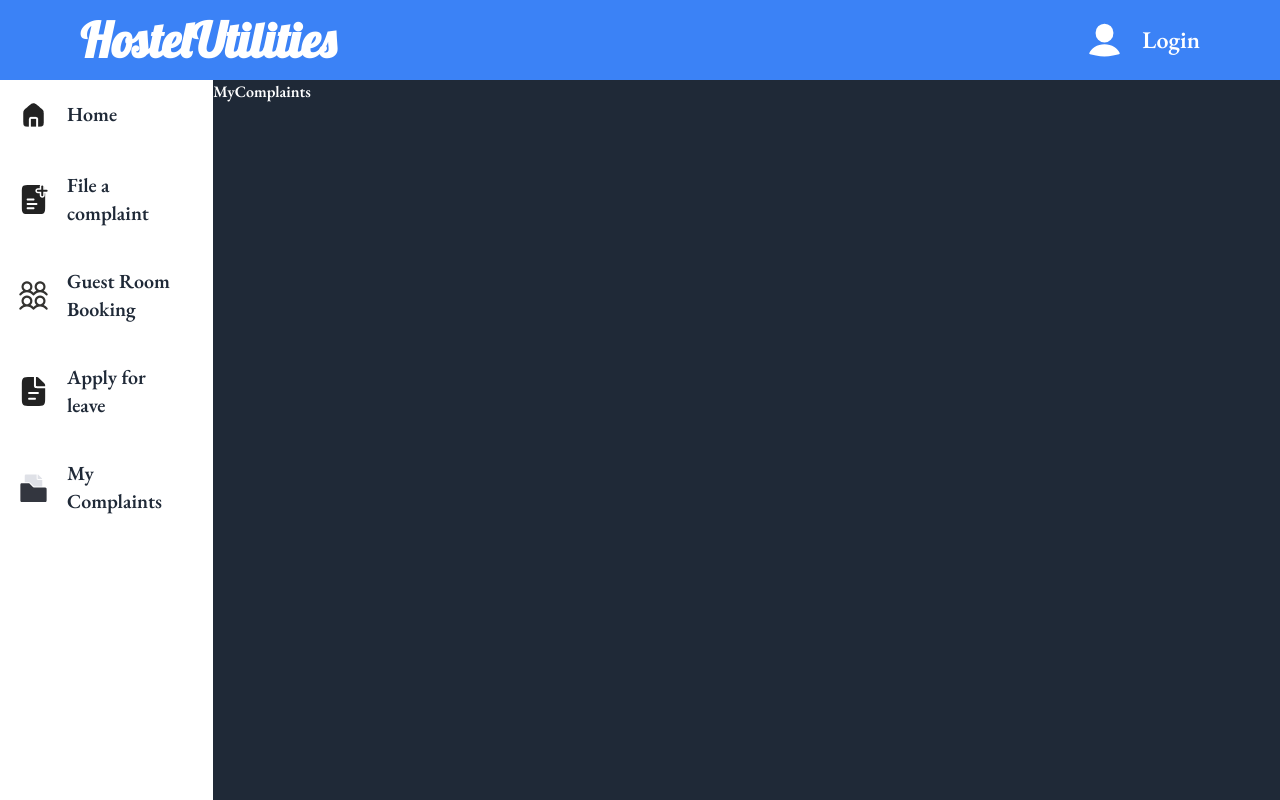
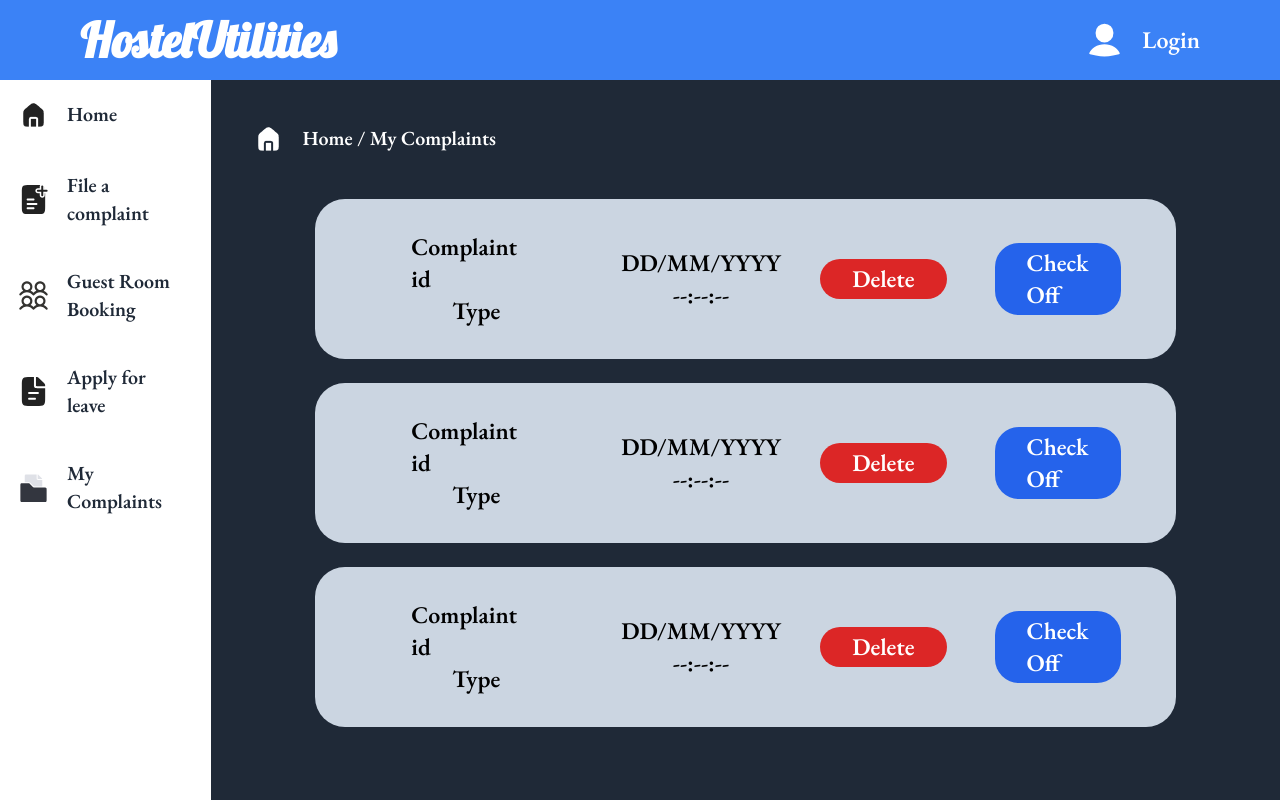
Before and after one commit to shreyashkatkar07/Hostel_Utilities, a React (Vite) app: page /mycomplaints in a window 1280 px wide. Built offline with nearby package versions, Linux system fonts and the light colour scheme.

Commit message:
added MyComplaints component

```diff
--- a/src/components/Home.jsx
+++ b/src/components/Home.jsx
@@ -52,7 +52,7 @@ const Home = () => {
                 <div className="px-6 py-4 h-full pt-[55px]">
                   <img src={mcomp} alt="mcomp" className=" h-[150px]" />
                 </div>
-                <div className="px-6  bg-[#f03a71] w-[100%] h-[50px] flex justify-center items-center text-white text-2xl">
+                <div className="px-6  bg-[#0bc1fb] w-[100%] h-[50px] flex justify-center items-center text-white text-2xl">
                   <p>My Complaints</p>
                 </div>
               </div>
--- a/src/components/MyComplaints.jsx
+++ b/src/components/MyComplaints.jsx
@@ -1,9 +1,78 @@
 import React from "react";
+import homeimg from "./../assets/svg/Home-white.png";
 
 const MyComplaints = () => {
   return (
     <>
-      <div className="w-[100%] bg-gray-800 text-white">MyComplaints</div>
+      <div className="w-[100%] bg-gray-800 text-white lg:p-8 p-1">
+        <div className="path p-2 flex items-center text-xl">
+          <img src={homeimg} alt="home" />
+          <p className="pl-4">Home / My Complaints</p>
+        </div>
+        {/* To be done through map */}
+        <div className="complaints lg:p-6 p-2 text-black lg:text-2xl flex items-center flex-col">
+          <div className="comp lg:w-[90%] w-[90%] bg-slate-300 rounded-[30px] lg:p-8 lg:px-14 p-4 px-7 py-4 my-3 flex justify-between items-center md:flex-row flex-col">
+            <div className="md:w-[60%] w-[100%] flex items-center ">
+              <div className="flex items-center justify-center flex-col lg:px-10 px-6">
+                <p className="">Complaint id</p>
+                <p className="">Type</p>
+              </div>
+              <div className="flex items-center justify-center flex-col lg:px-10 px-6">
+                <p className="">DD/MM/YYYY</p>
+                <p className="">--:--:--</p>
+              </div>
+            </div>
+            <div className="w-[40%] flex justify-center items-center lg:flex-row flex-row md:flex-col">
+              <div className="del flex justify-center items-center bg-red-600 text-white rounded-3xl px-8 py-1 my-1 mx-6">
+                <span>Delete</span>
+              </div>
+              <div className="chkof flex justify-center items-center bg-blue-600 text-white rounded-3xl px-8 py-1 my-1 mx-6">
+                <span>Check Off</span>
+              </div>
+            </div>
+          </div>
+          <div className="comp lg:w-[90%] w-[90%] bg-slate-300 rounded-[30px] lg:p-8 lg:px-14 p-4 px-7 py-4 my-3 flex justify-between items-center md:flex-row flex-col">
+            <div className="md:w-[60%] w-[100%] flex items-center ">
+              <div className="flex items-center justify-center flex-col lg:px-10 px-6">
+                <p className="">Complaint id</p>
+                <p className="">Type</p>
+              </div>
+              <div className="flex items-center justify-center flex-col lg:px-10 px-6">
+                <p className="">DD/MM/YYYY</p>
+                <p className="">--:--:--</p>
+              </div>
+            </div>
+            <div className="w-[40%] flex justify-center items-center lg:flex-row flex-row md:flex-col">
+              <div className="del flex justify-center items-center bg-red-600 text-white rounded-3xl px-8 py-1 my-1 mx-6">
+                <span>Delete</span>
+              </div>
+              <div className="chkof flex justify-center items-center bg-blue-600 text-white rounded-3xl px-8 py-1 my-1 mx-6">
+                <span>Check Off</span>
+              </div>
+            </div>
+          </div>
+          <div className="comp lg:w-[90%] w-[90%] bg-slate-300 rounded-[30px] lg:p-8 lg:px-14 p-4 px-7 py-4 my-3 flex justify-between items-center md:flex-row flex-col">
+            <div className="md:w-[60%] w-[100%] flex items-center ">
+              <div className="flex items-center justify-center flex-col lg:px-10 px-6">
+                <p className="">Complaint id</p>
+                <p className="">Type</p>
+              </div>
+              <div className="flex items-center justify-center flex-col lg:px-10 px-6">
+                <p className="">DD/MM/YYYY</p>
+                <p className="">--:--:--</p>
+              </div>
+            </div>
+            <div className="w-[40%] flex justify-center items-center lg:flex-row flex-row md:flex-col">
+              <div className="del flex justify-center items-center bg-red-600 text-white rounded-3xl px-8 py-1 my-1 mx-6">
+                <span>Delete</span>
+              </div>
+              <div className="chkof flex justify-center items-center bg-blue-600 text-white rounded-3xl px-8 py-1 my-1 mx-6">
+                <span>Check Off</span>
+              </div>
+            </div>
+          </div>
+        </div>
+      </div>
     </>
   );
 };
```
Also changed, not shown: src/assets/svg/Home-white.png (added).
